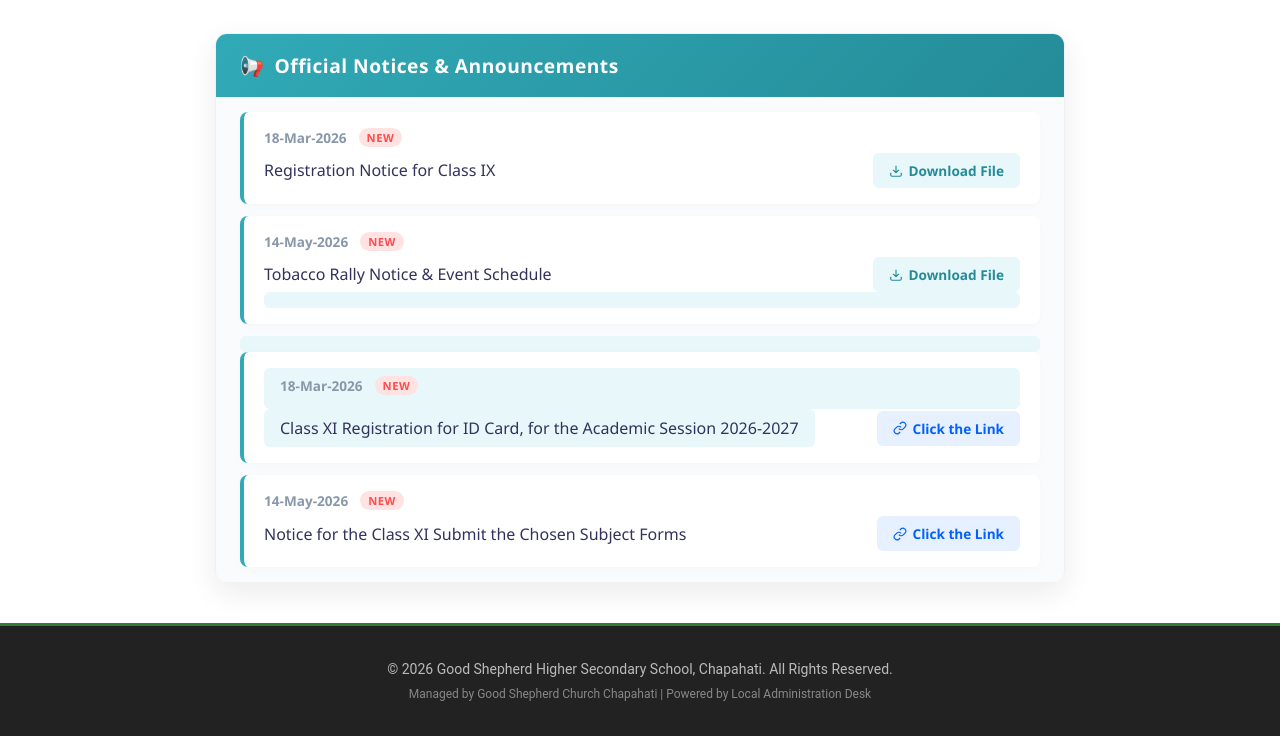
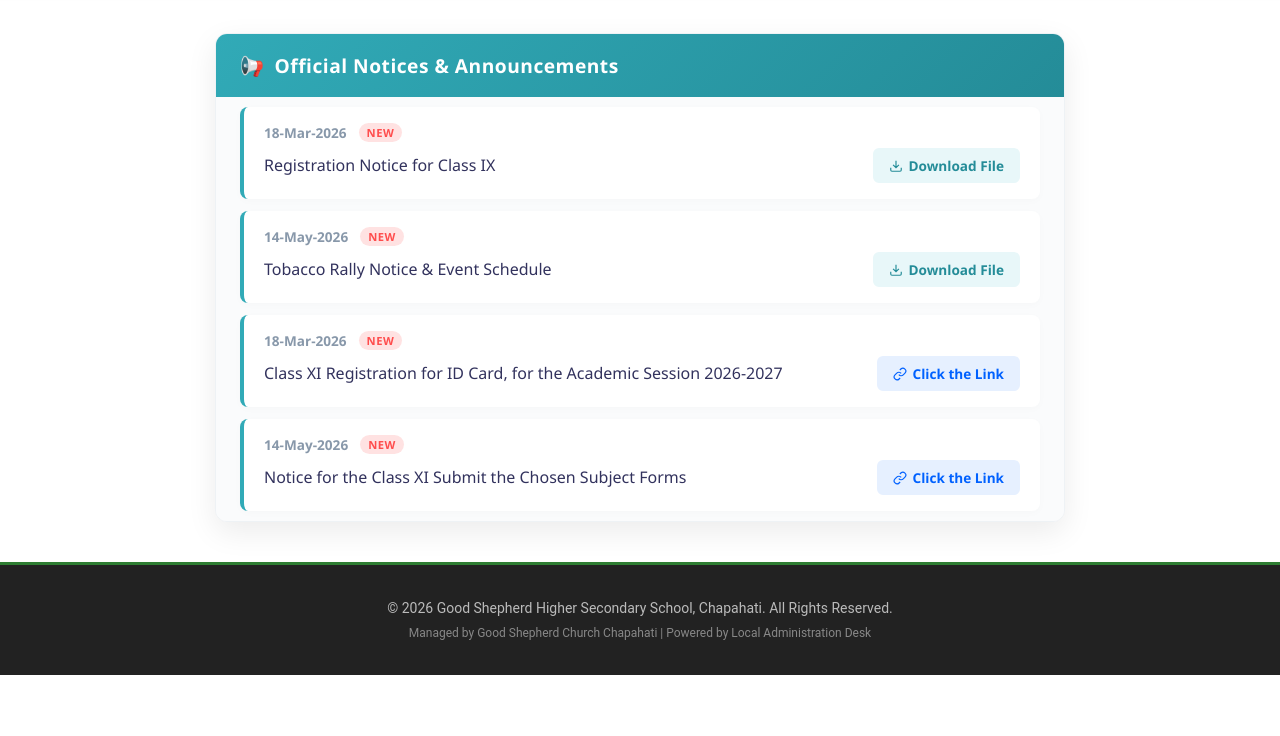
Before and after one commit to gssschapahati-create/good-shepherd-higher-secondary-school-chapahati-nogorpara, a plain HTML site: page notice.html in a window 1280 px wide. Shown: the part 174-910 px from the top of the page. After the commit the page ends 849 px from the top, so only its background shows below. Drawn offline with Linux system fonts and the light colour scheme.

Commit message:
Update notice.html

```diff
--- a/notice.html
+++ b/notice.html
@@ -107,7 +107,7 @@
             </nav>
         </div>
     </div>
-<!-- Professional Static Notice Box Section -->
+<!-- Professional Static Notice Box Section (Cleaned) -->
 <div class="modern-notice-card">
   <div class="notice-card-header">
     <div class="header-title">
@@ -115,7 +115,6 @@
     </div>
   </div>
 
-  <!-- Contained Static List Wrapper -->
   <div class="notice-list-wrapper">
 
     <!-- Notice Item 1 -->
@@ -126,7 +125,7 @@
       </div>
       <div class="notice-body">
         <p class="notice-text">Registration Notice for Class IX</p>
-        <a href="https://img.sanishtech.com/u/9bc67f0519ea399021a39d4e7248e859.png" class="notice-btn btn-dl">
+        <a href="#" class="notice-btn btn-dl">
           <svg width="14" height="14" viewBox="0 0 24 24" fill="none" stroke="currentColor" stroke-width="2"><path d="M21 15v4a2 2 0 0 1-2 2H5a2 2 0 0 1-2-2v-4M7 10l5 5 5-5M12 15V3"/></svg> Download File
         </a>
       </div>
@@ -139,9 +138,10 @@
         <span class="badge-new">NEW</span>
       </div>
       <div class="notice-body">
-           <p class="notice-text">Tobacco Rally Notice & Event Schedule</p>
-        <a href="https://img.sanishtech.com/u/b085a6468016d5f3a267fd2eba8bb0ed.png" class="notice-btn btn-dl">
+        <p class="notice-text">Tobacco Rally Notice & Event Schedule</p>
+        <a href="#" class="notice-btn btn-dl">
           <svg width="14" height="14" viewBox="0 0 24 24" fill="none" stroke="currentColor" stroke-width="2"><path d="M21 15v4a2 2 0 0 1-2 2H5a2 2 0 0 1-2-2v-4M7 10l5 5 5-5M12 15V3"/></svg> Download File
+        </a>
       </div>
     </div>
 
@@ -152,10 +152,9 @@
         <span class="badge-new">NEW</span>
       </div>
       <div class="notice-body">
-         <p class="notice-text">Class XI Registration for ID Card, for the Academic Session 2026-2027</p>
-        <a href="https://forms.gle/58GsMBehNnJz8hwP6" class="notice-btn btn-ln">
+        <p class="notice-text">Class XI Registration for ID Card, for the Academic Session 2026-2027</p>
+        <a href="#" class="notice-btn btn-ln">
           <svg width="14" height="14" viewBox="0 0 24 24" fill="none" stroke="currentColor" stroke-width="2"><path d="M10 13a5 5 0 0 0 7.54.54l3-3a5 5 0 0 0-7.07-7.07l-1.72 1.71M14 11a5 5 0 0 0-7.54-.54l-3 3a5 5 0 0 0 7.07 7.07l1.71-1.71"/></svg> Click the Link
-        </a>
         </a>
       </div>
     </div>
@@ -168,7 +167,7 @@
       </div>
       <div class="notice-body">
         <p class="notice-text">Notice for the Class XI Submit the Chosen Subject Forms</p>
-        <a href="https://forms.gle/VjpGKSsEFYpaRBAc6" class="notice-btn btn-ln">
+        <a href="#" class="notice-btn btn-ln">
           <svg width="14" height="14" viewBox="0 0 24 24" fill="none" stroke="currentColor" stroke-width="2"><path d="M10 13a5 5 0 0 0 7.54.54l3-3a5 5 0 0 0-7.07-7.07l-1.72 1.71M14 11a5 5 0 0 0-7.54-.54l-3 3a5 5 0 0 0 7.07 7.07l1.71-1.71"/></svg> Click the Link
         </a>
       </div>
@@ -177,7 +176,7 @@
   </div>
 </div>
 
-<!-- Scoped CSS Styles -->
+<!-- Clean CSS Styles -->
 <style>
   .modern-notice-card {
     width: 100%;
@@ -204,20 +203,19 @@
     letter-spacing: 0.5px;
   }
   .notice-list-wrapper {
-    padding: 15px 24px;
+    padding: 10px 24px;
     background: #fafbfc;
+    display: flex;
+    flex-direction: column;
+    gap: 12px;
   }
   .modern-notice-item {
     background: #ffffff;
     padding: 16px 20px;
-    margin-bottom: 12px;
     border-radius: 8px;
     border-left: 4px solid #31aab7;
     box-shadow: 0 2px 8px rgba(0, 0, 0, 0.02);
     transition: transform 0.2s ease, box-shadow 0.2s ease;
-  }
-  .modern-notice-item:last-child {
-    margin-bottom: 0;
   }
   .modern-notice-item:hover {
     transform: translateY(-1px);
@@ -273,7 +271,6 @@
   .btn-ln { background: #e6f0ff; color: #0061ff; }
   .btn-ln:hover { background: #0061ff; color: #ffffff; }
 </style>
-
              </div>
           </div>
       </div>
```
